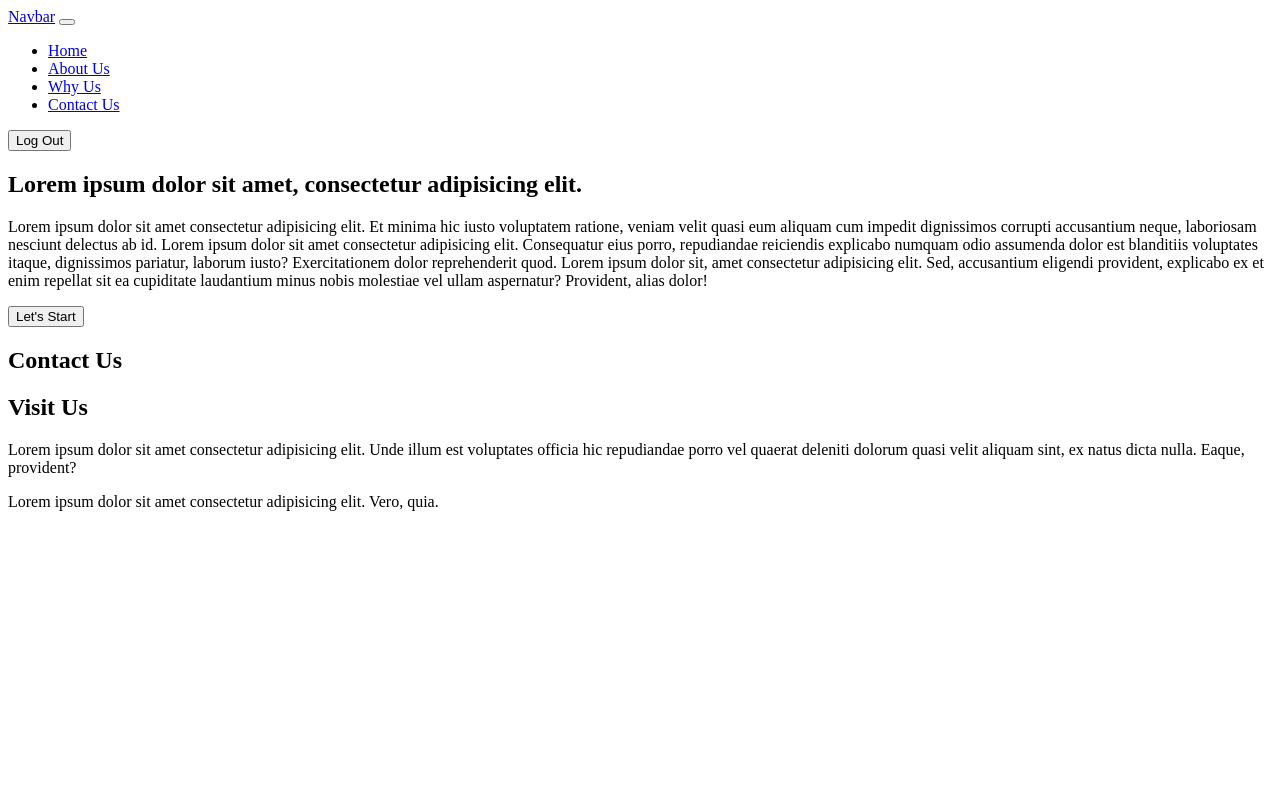
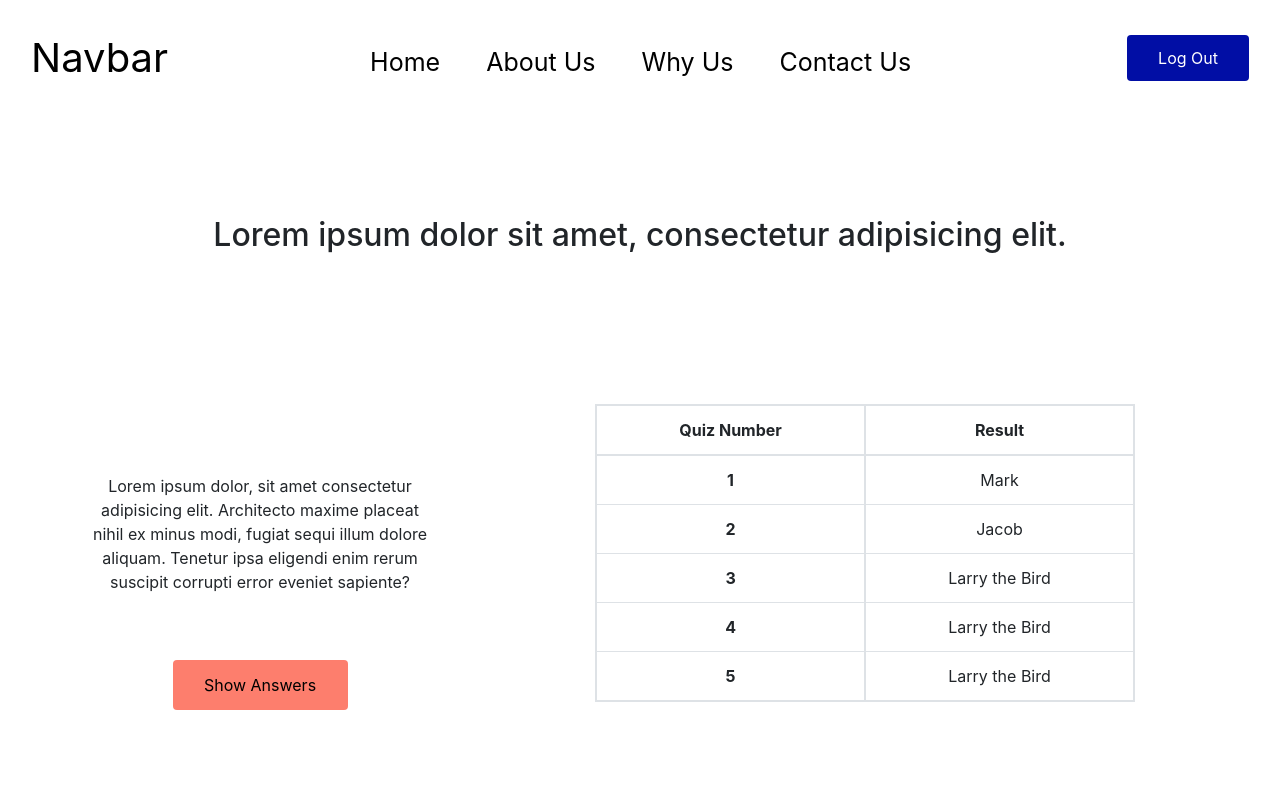
Before and after one commit to RaghadKarasneh/Online_Quiz_Website, a plain HTML site: page result.html in a window 1280 px wide. Shown: the top 800 px of the page. Drawn offline with Linux system fonts and the light colour scheme.

Commit message:
Online Quiz Website

```diff
--- a/css/styleResult.css
+++ b/css/styleResult.css
@@ -0,0 +1,98 @@
+*{
+    margin: 0;
+    padding: 0;
+}
+hr{
+    background-color: #aca7a7;
+    box-sizing: content-box;
+    height: 0.5px;
+    overflow: visible;
+    width: 8%;
+    margin: 0 auto;
+    margin-top: 1rem !important;
+    margin-bottom: 1rem !important;
+    color: inherit;
+    border-top: 1px solid rgba(0,0,0,.1);
+    opacity: unset!important;
+}
+/************************ Header ************************/
+
+/***** Navbar ****/
+.navbar .navbar-brand{
+    font-size: 40px;
+    color: black;
+}
+.navbar .container-fluid{
+    height: 100px;
+}
+.navbar .navbar-collapse ul{
+    margin: 10px auto;
+    color: black;
+    font-size: 25px;
+}
+.navbar .nav-link{
+    color: black;
+    margin-right: 30px;
+}
+.navbar .btn{
+    padding: 10px 30px;
+    background-color: #010ea5;
+    color:white
+}
+/************************* Result ***********************/
+.container{
+    margin-top: 100px;
+    margin-bottom: 150px;
+}
+.result{
+    margin-top: 150px;
+}
+.result .result-text{
+    margin-right: 130px;
+    margin-top: 70px;
+}
+.result .result-text .btn{
+    background-color: #fd7e6d;
+    height: 50px;
+    margin-top: 50px;
+}
+.result .table{
+    border: 2px solid #dee2e6;
+}
+.table th,
+.table .td{
+    border-right: 2px solid #dee2e6;
+}
+/************************* Footer ***********************/
+footer{
+    background-color: #040477;
+    color: white;
+}
+footer .container-fluid{
+    height: 100%;
+}
+.footer-container{
+    width: 100%;
+    margin: 0;
+    padding: 0;
+}
+footer .contact-us{
+    border-right: 1px solid white;
+    padding: 20px;
+}
+.contact-us .icons span{
+    display: block;
+    margin: 15px;
+    cursor: pointer;
+}
+.footer-text{
+    padding-left: 0;
+}
+.footer-text .visit-us{
+    border-bottom: 1px solid;
+    padding: 70px 20px;
+    height: 225px;
+}
+.footer-text .all-rights-reserved{
+    padding: 20px 20px 0 20px;
+}
--- a/result.html
+++ b/result.html
@@ -4,6 +4,9 @@
     <meta charset="UTF-8">
     <meta http-equiv="X-UA-Compatible" content="IE=edge">
     <meta name="viewport" content="width=device-width, initial-scale=1.0">
+    <link rel="stylesheet" href="https://maxcdn.bootstrapcdn.com/font-awesome/4.7.0/css/font-awesome.min.css"> <!--Fonawesome-->
+    <link rel="stylesheet" href="./bootstrap-css/bootstrap.css">
+    <link rel="stylesheet" href="./css/styleResult.css">
     <title>Result page</title>
 </head>
 <body>
@@ -52,24 +55,74 @@
     <main>
         <div class="container">
             <article>
-                <div class="welcome text-center">
-                    <h2>Lorem ipsum dolor sit amet, consectetur adipisicing elit.</h2>
-                    <p>Lorem ipsum dolor sit amet consectetur adipisicing elit. Et minima hic iusto voluptatem ratione, veniam velit quasi eum aliquam cum impedit dignissimos corrupti accusantium neque, laboriosam nesciunt delectus ab id.
-                    Lorem ipsum dolor sit amet consectetur adipisicing elit. Consequatur eius porro, repudiandae reiciendis explicabo numquam odio assumenda dolor est blanditiis voluptates itaque, dignissimos pariatur, laborum iusto? Exercitationem dolor reprehenderit quod.
-                    Lorem ipsum dolor sit, amet consectetur adipisicing elit. Sed, accusantium eligendi provident, explicabo ex et enim repellat sit ea cupiditate laudantium minus nobis molestiae vel ullam aspernatur? Provident, alias dolor!
-                    </p>
-                    <button class="btn col-lg-3" type="button">Let's Start</button>
+                <h2 class="text-center">Lorem ipsum dolor sit amet, consectetur adipisicing elit.</h2>
+                <div class="result text-center">
+                    <div class="row">
+                        <!--**Start Result text-->
+                        <div class="col-lg-4 result-text">
+                            <p>Lorem ipsum dolor, sit amet consectetur adipisicing elit. Architecto maxime placeat nihil ex minus modi, fugiat sequi illum dolore aliquam. Tenetur ipsa eligendi enim rerum suscipit corrupti error eveniet sapiente?</p>
+                            <button class="btn col-lg-6" type="button">Show Answers</button>
+                        </div>
+                        <!--**Start Result table-->
+                        <div class="col-lg-6 result-table">
+                            <table class="table">
+                                <thead>
+                                  <tr>
+                                    <th scope="col">Quiz Number</th>
+                                    <th scope="col">Result</th>
+                                  </tr>
+                                </thead>
+                                <tbody>
+
+                                <!--First Row-->
+                                  <tr>
+                                    <th scope="row">1</th>
+                                    <td>Mark</td>
+                                  </tr>
+
+                                <!--Second Row-->
+
+                                  <tr>
+                                    <th scope="row">2</th>
+                                    <td>Jacob</td>
+                                  </tr>
+
+                                <!--Third Row-->
+
+                                  <tr>
+                                    <th scope="row">3</th>
+                                    <td colspan="2">Larry the Bird</td>
+                                  </tr>
+
+                                  <!--Fourth Row-->
+
+                                  <tr>
+                                    <th scope="row">4</th>
+                                    <td colspan="2">Larry the Bird</td>
+                                  </tr>
+
+                                <!--Fifth Row-->
+
+                                  <tr>
+                                    <th scope="row">5</th>
+                                    <td colspan="2">Larry the Bird</td>
+                                  </tr>
+                                </tbody>
+                              </table>
+                        </div>
+                    </div>
                 </div>
             </article>
         </div>
     </main>
     <!--End Websit body(main section)-->
 
-     <!--****************************************************************************************************************************************-->
+     <!--***************************************************************************************************************************************-->
 
-     <div class="clearfix"></div>
+    <div class="clearfix"></div>
 
-     <!--****************************************************************************************************************************************-->
+    <!--****************************************************************************************************************************************-->
+
      <!--Start Footer which contains: Contact-us section, location, and all-rights-reserved section-->
     <footer>
         <div class="container-fluid">
```
